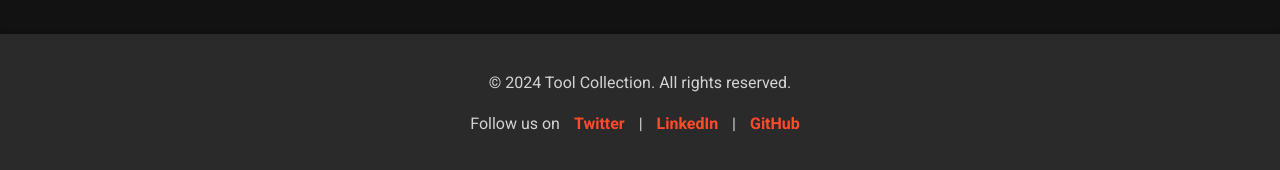
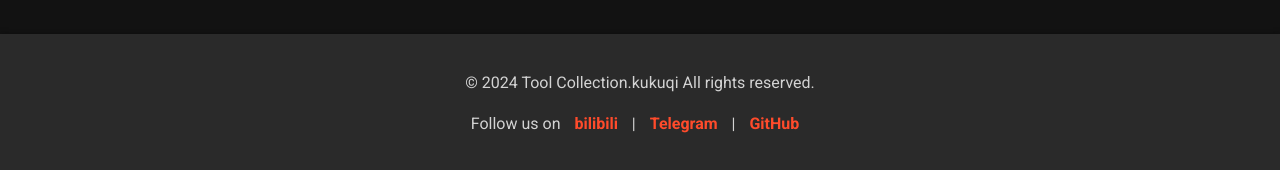
Before and after one commit to kukuqi666/Penetration-tools, a plain HTML site: page index.html in a window 1280 px wide. Shown: the part 2426-2596 px from the top of the page. Drawn offline with Linux system fonts and the light colour scheme.

Commit message:
Update index.html

```diff
--- a/index.html
+++ b/index.html
@@ -166,8 +166,8 @@
     </main>
 
     <footer>
-        <p>&copy; 2024 Tool Collection. All rights reserved.</p>
-        <p>Follow us on <a href="#">Twitter</a> | <a href="#">LinkedIn</a> | <a href="#">GitHub</a></p>
+        <p>&copy; 2024 Tool Collection.kukuqi All rights reserved.</p>
+        <p>Follow us on <a href="https://space.bilibili.com/457053522">bilibili</a> | <a href="https://t.me/kukuqi666">Telegram</a> | <a href="https://github.com/kukuqi666">GitHub</a></p>
     </footer>
 
     <script src="script.js"></script>
```
